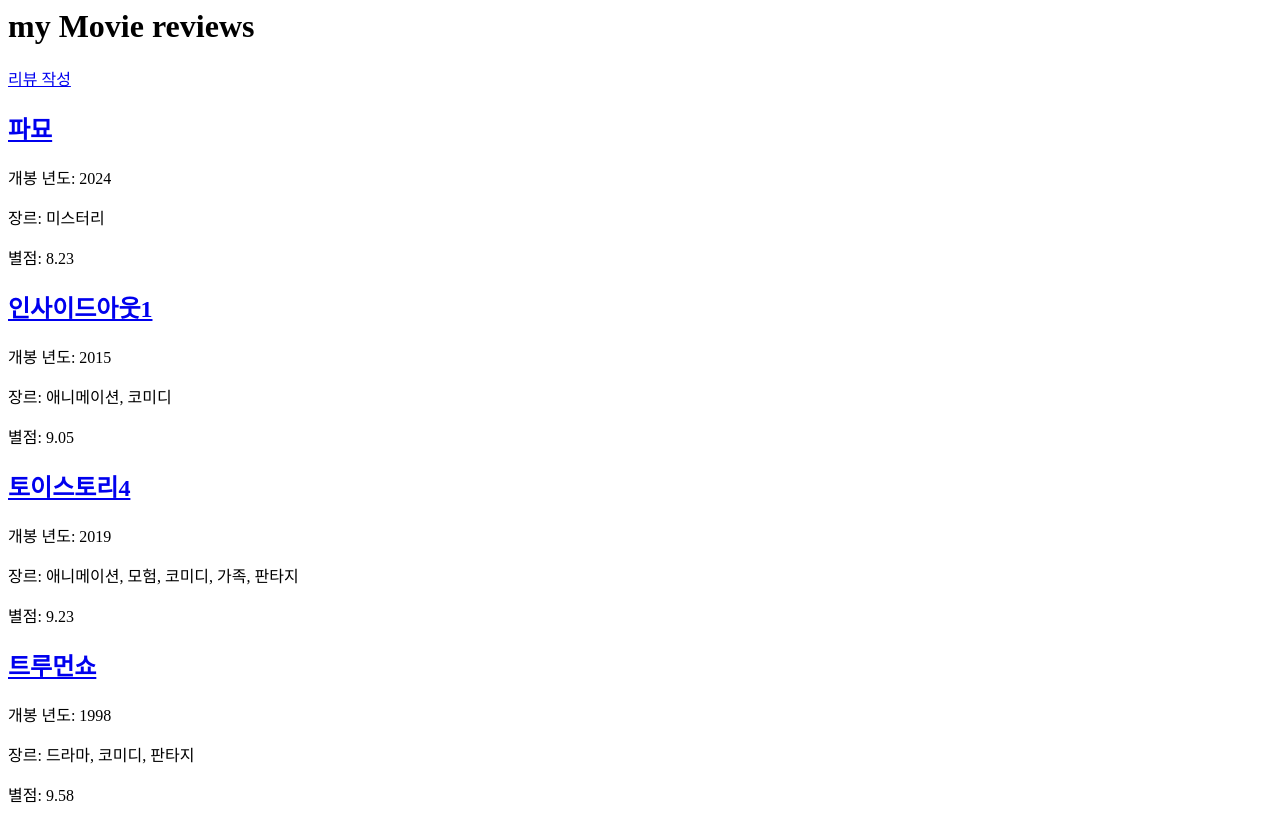
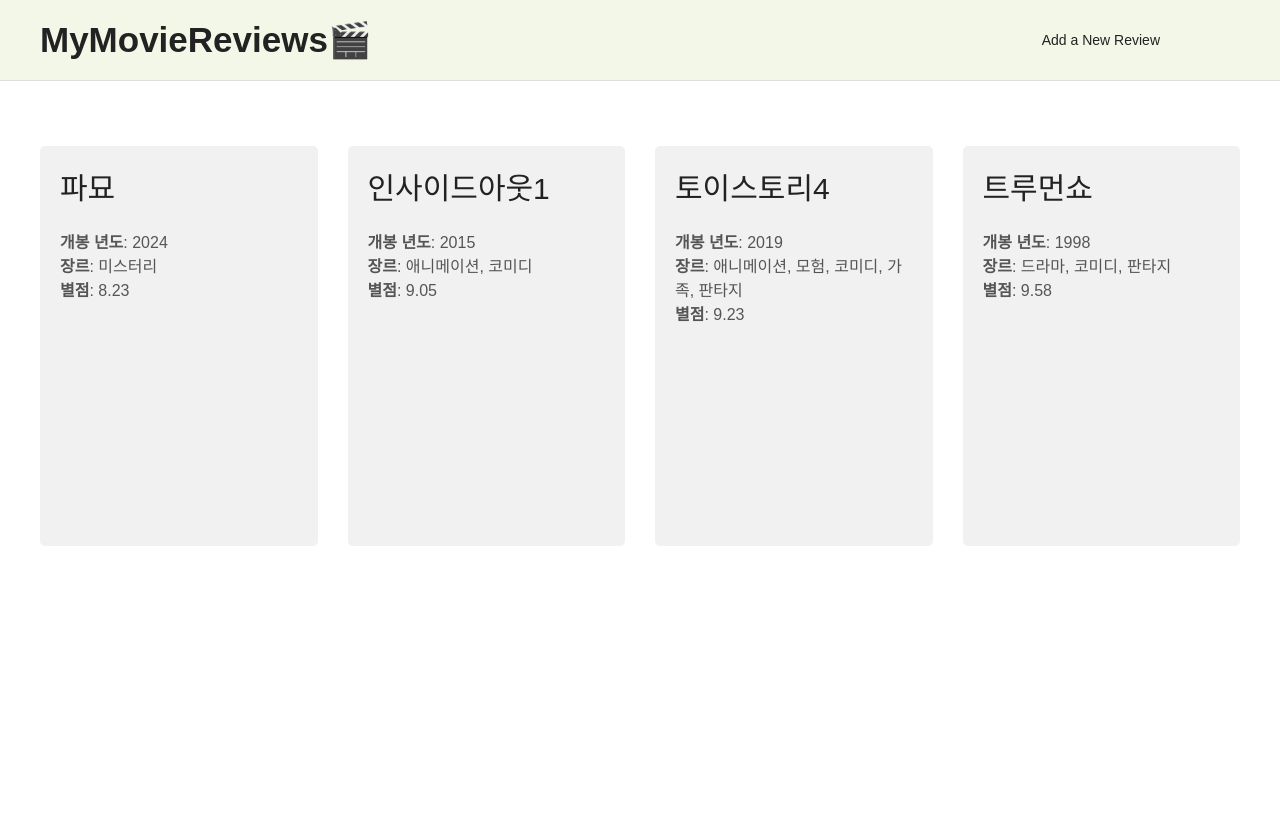
Before and after one commit to Pirogramming-25/Seo-youngeun, a Django app: page / in a window 1280 px wide. After the commit the page ends 546 px from the top, so only its background shows below. Run offline with Django 5.2, Linux system fonts and the light colour scheme; data comes from the database, SQL or seed files in the repository; both versions use the stored data as it was after the commit; tables that the repository leaves empty hold one stand-in row (values such as "Sample post").

Commit message:
나만의 영화 기록 사이트 완성

```diff
--- /dev/null
+++ b/myMovieReviews/review_list/static/review_list/reset.css
@@ -0,0 +1,70 @@
+*,
+*::before,
+*::after {
+  box-sizing: border-box;
+  margin: 0;
+  padding: 0;
+}
+
+html {
+  -webkit-text-size-adjust: 100%;
+  text-size-adjust: 100%;
+}
+
+body {
+  min-height: 100vh;
+  line-height: 1.5;
+  -webkit-font-smoothing: antialiased;
+}
+
+img,
+picture,
+video,
+canvas,
+svg {
+  display: block;
+  max-width: 100%;
+}
+
+input,
+button,
+textarea,
+select {
+  font: inherit;
+  color: inherit;
+}
+
+button {
+  background: none;
+  border: none;
+  cursor: pointer;
+}
+
+a {
+  color: inherit;
+  text-decoration: none;
+}
+
+ul,
+ol {
+  list-style: none;
+}
+
+table {
+  border-collapse: collapse;
+  border-spacing: 0;
+}
+
+h1, h2, h3, h4, h5, h6 {
+  font-size: inherit;
+  font-weight: inherit;
+}
+
+textarea {
+  resize: vertical;
+}
+
+#root,
+#__next {
+  isolation: isolate;
+}
--- /dev/null
+++ b/myMovieReviews/review_list/static/review_list/style.css
@@ -0,0 +1,170 @@
+body {
+  margin: 0;
+  background-color: #ffffff;
+  color: #222;
+  font-family: Arial, sans-serif;
+}
+
+.page{
+    padding: 40px;
+}
+.site-header {
+  position: fixed;
+  width: 100%;
+  height: 64px;
+  background-color: rgb(243, 247, 231);
+  border-bottom: 1px solid #ddd;
+  display: flex;
+  align-items: center;
+  justify-content: space-between;
+  padding: 40px;
+
+}
+
+.site-title {
+  font-size: 35px;
+  font-weight: 600;
+  color: #222;
+
+}
+
+.create-review{
+  font-size: 14px;
+  padding-right: 80px;
+}
+
+.page{
+  padding-top: 96px;
+}
+
+.review-list{
+  margin-top: 50px;
+  display: flex; justify-content: center;
+  gap: 30px;
+}
+
+.review-card{
+  width: 300px;
+  height: 400px;
+  background-color: #f1f1f1;
+  border-radius: 5px;
+  padding: 20px 20px;
+  transition: transform 0.5s ease;
+}
+
+.review-card:hover{
+  transform: translateY(-20px);
+}
+
+.list-title{
+  font-size: 30px;
+}
+
+.list-content{
+  padding-top: 20px;
+  color: #555;
+}
+
+.form-page {
+  display: flex;
+  justify-content: center;
+}
+
+.form-section {
+  width: 650px;
+  background-color: #f1f1f1;
+  border-radius: 6px;
+  padding: 30px 70px 22px;
+  display: block;
+
+}
+
+.form-header {
+  text-align: center;
+  font-size: 24px;
+  font-weight: 700;
+  margin-bottom: 30px;
+  padding-bottom: 22px;
+  border-bottom: 2px solid #c8c8c8;
+}
+
+.form-content form p {
+  display: flex;
+  align-items: center;
+  margin-bottom: 16px;
+}
+
+.form-content label {
+  width: 95px;
+  font-size: 15px;
+  font-weight: 700;
+  color: #222;
+}
+
+.form-content input,
+.form-content select {
+  width: 160px;
+  height: 28px;
+  border: 1px solid #cccccc;
+  border-radius: 4px;
+  background-color: white;
+  padding: 4px 8px;
+}
+
+.form-content textarea {
+  width: 100%;
+  height: 150px;
+  border: 1px solid #cccccc;
+  border-radius: 4px;
+  background-color: white;
+  padding: 8px;
+  margin-top: 8px;
+}
+
+.save-button {
+  display: block;
+  margin-left: auto;
+  margin-top: 12px;
+  padding: 6px 14px;
+  border: 1px solid #bbbbbb;
+  border-radius: 4px;
+  background-color: white;
+  color: #222;
+  font-size: 14px;
+  cursor: pointer;
+}
+
+.save-button:hover {
+  background-color: #eeeeee;
+}
+
+.detail-title {
+  font-size: 32px;
+  font-weight: 800;
+  margin-bottom: 18px;
+}
+
+.detail-actions {
+  display: flex;
+  justify-content: flex-end;
+  gap: 12px;
+  margin-bottom: 16px;
+  font-size: 13px;
+}
+
+.detail-info {
+  background-color: #f1f1f1;
+  padding: 24px;
+  margin-bottom: 20px;
+}
+
+.detail-info p {
+  font-weight: 400;
+  margin-bottom: 10px;
+}
+
+.review-content {
+  background-color: #f1f1f1;
+  padding: 24px;
+  line-height: 1.7;
+}
--- a/myMovieReviews/review_list/templates/review_list/post_list.html
+++ b/myMovieReviews/review_list/templates/review_list/post_list.html
@@ -1,18 +1,43 @@
-<h1>my Movie reviews</h1>
+{% load static %}
+<!DOCTYPE html>
+<html lang="ko">
+<head>
+    <meta charset="UTF-8">
+    <meta name="viewport" content="width=device-width, initial-scale=1.0">
+    <link rel="stylesheet" href="{% static 'review_list/reset.css' %}">
+    <link rel="stylesheet" href="{% static 'review_list/style.css' %}">
+    <title>Moive Review List</title>
+</head>
+<body>
+  <header class="site-header">
+    <a class="site-title" href="{% url 'review_list:post_list' %}" >MyMovieReviews🎬</a>
+    <a class="create-review" href="{% url 'review_list:post_create' %}">Add a New Review</a>
+  </header>
 
-<a href="{% url 'review_list:post_create' %}">리뷰 작성</a>
-
+  <main class="page">
+    <section class="review-list">
       {% for post in posts %}
-  <div>
+    <div class="review-card">
       <h2>
-      <a href="{% url 'review_list:post_detail' post.pk %}">
+        <a class= "list-title" href="{% url 'review_list:post_detail' post.pk %}">
           {{ post.title }}
         </a>
       </h2>
-    <p>개봉 년도: {{ post.release_year }}</p>
-    <p>장르: {{ post.genre }}</p>
-    <p>별점: {{ post.rating }}</p>
+      <div class="list-content">
+
+        <p><strong>개봉 년도</strong>: {{ post.release_year }}</p>
+        <p><strong>장르</strong>: {{ post.genre }}</p>
+        <p><strong>별점</strong>: {{ post.rating }}</p>
+
+      </div>
+
     </div>
   {% empty %}
     <p>아직 작성한 리뷰가 없습니다.</p>
   {% endfor %}
+
+
+    </section>
+  </main>
+</body>
+</html>
```
Also changed, not shown: myMovieReviews/review_list/forms.py (+11 -0 lines), myMovieReviews/review_list/templates/review_list/post_detail.html (+43 -0 lines), myMovieReviews/review_list/templates/review_list/post_form.html (+36 -0 lines), myMovieReviews/db.sqlite3. Lines whose indentation alone changed are shown as unchanged.
